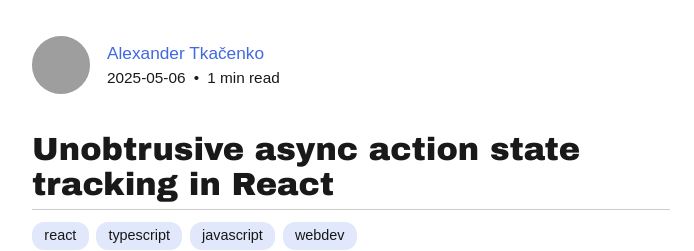
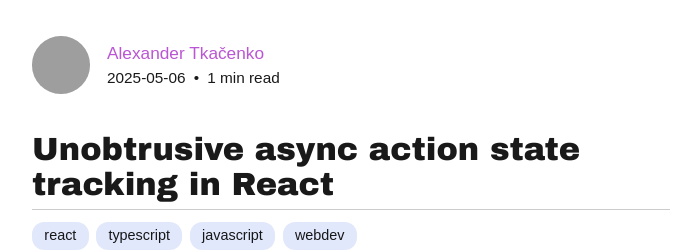
Before and after one commit to axtk/axtk.github.io, a Jekyll site: the page built from transient_state.md, in a window 1280 px wide. Shown: the top 251 px of the page, without its empty margins (289-983 px from the left). Built offline with Jekyll 4.4.1, drawn with Linux system fonts in a browser that asks for light colours; our own code applies the rules of GitHub Pages for plain Markdown files; grey boxes are pictures that could not be loaded.

Commit message:
add visited link color

```diff
--- a/css/plain.css
+++ b/css/plain.css
@@ -4,6 +4,7 @@
     --color: light-dark(black, white);
     --background: light-dark(white, #1a1a1a);
     --link-color: light-dark(royalblue, deepskyblue);
+    --visited-link-color: mediumorchid;
     --mark-background: light-dark(greenyellow, limegreen); /* #fff88a */
     --danger-color: light-dark(darkred, #df4242);
 }
@@ -126,6 +127,9 @@ a:active {
 }
 a:hover {
     text-decoration: underline;
+}
+a:visited {
+    color: var(--visited-link-color);
 }
 main,
 header,
```
